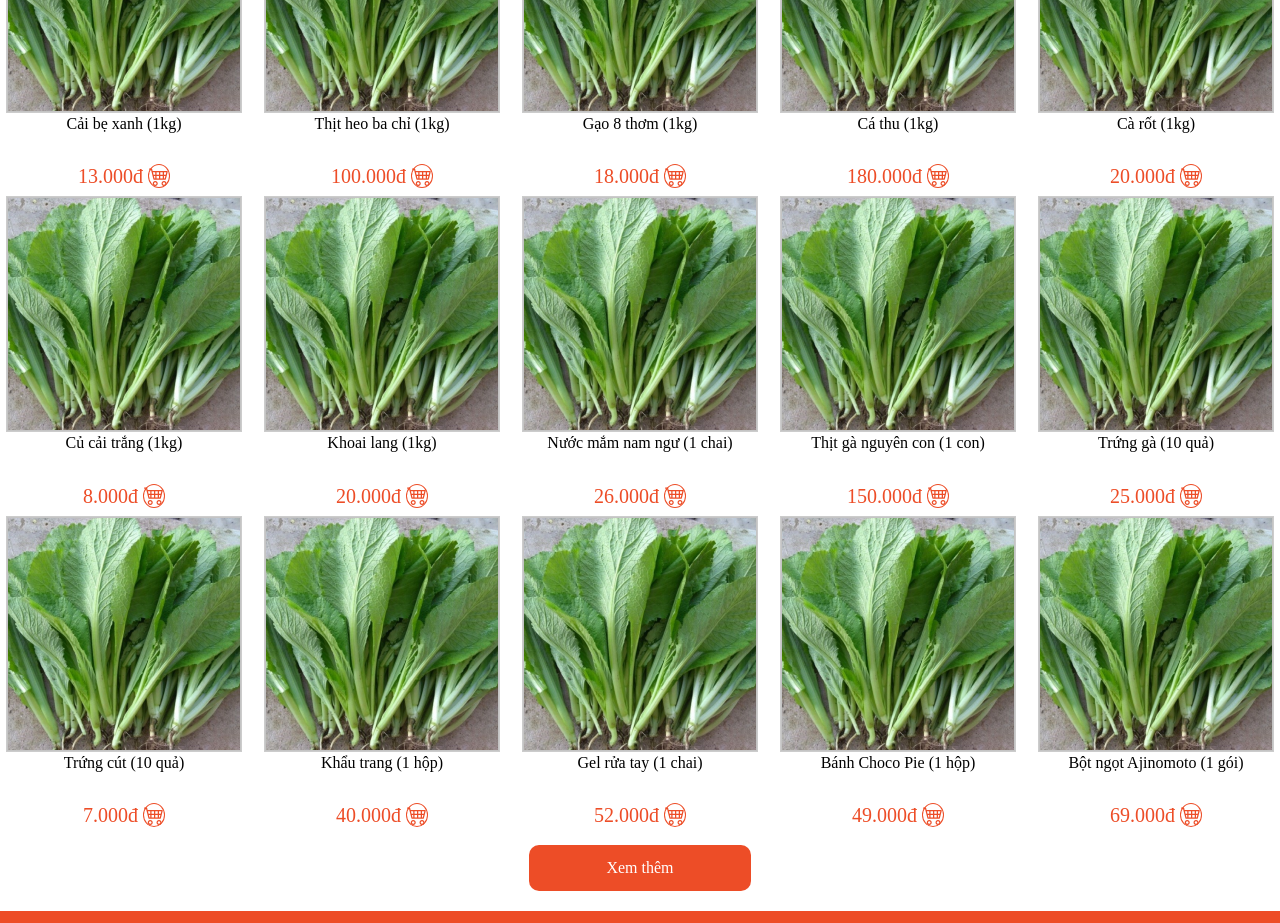
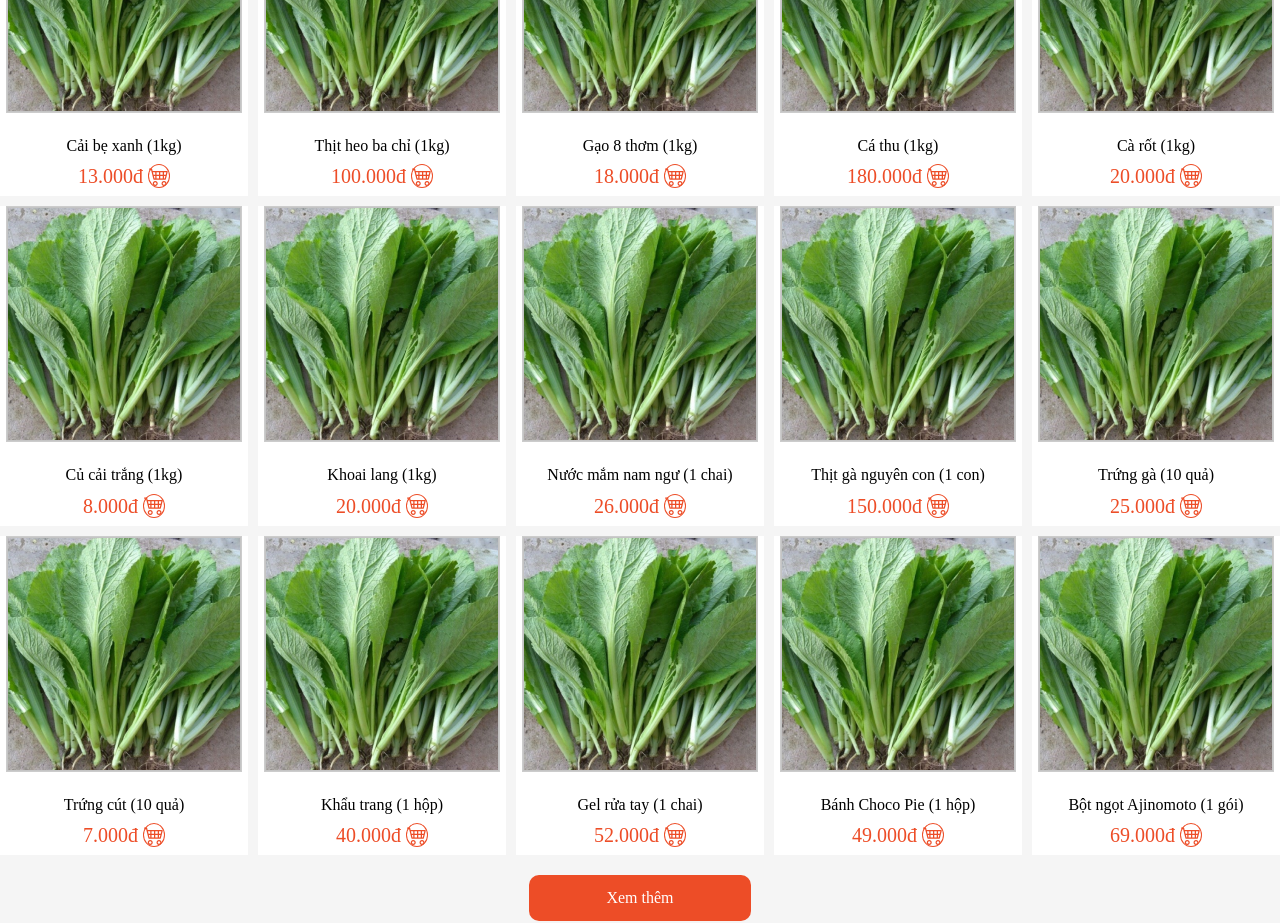
Before and after one commit to VPhu/helpee-ui, a website: page home-page/index.html in a window 1280 px wide. Shown: the part 1970-2893 px from the top of the page. Drawn offline with nearby package versions, Linux system fonts and the light colour scheme.

Commit message:
home-page

```diff
--- a/home-page/index.html
+++ b/home-page/index.html
@@ -107,92 +107,122 @@
       <div class="products-list">
         <div class="products-item">
           <img class="products-img" src="./assets/product1.png" alt="" />
+          <div class="products-container">
             <p class="products-name">Cải bẹ xanh (1kg)</p>
           <span class="products-price">13.000đ <i class="bi bi-cart4"></i></span>
+          </div>
         </div>
 
         <div class="products-item">
           <img class="products-img" src="./assets/product1.png" alt="" />
+          <div class="products-container">
             <p class="products-name">Thịt heo ba chỉ (1kg)</p>
           <span class="products-price">100.000đ <i class="bi bi-cart4"></i></span>
+          </div>
         </div>
 
         <div class="products-item">
           <img class="products-img" src="./assets/product1.png" alt="" />
+          <div class="products-container">
             <p class="products-name">Gạo 8 thơm (1kg)</p>
           <span class="products-price">18.000đ <i class="bi bi-cart4"></i></span>
+          </div>
         </div>
 
         <div class="products-item">
           <img class="products-img" src="./assets/product1.png" alt="" />
+          <div class="products-container">
             <p class="products-name">Cá thu (1kg)</p>
           <span class="products-price">180.000đ <i class="bi bi-cart4"></i></span>
+          </div>
         </div>
 
         <div class="products-item">
           <img class="products-img" src="./assets/product1.png" alt="" />
+          <div class="products-container">
             <p class="products-name">Cà rốt (1kg)</p>
           <span class="products-price">20.000đ <i class="bi bi-cart4"></i></span>
+          </div>
         </div>
 
         <div class="products-item">
           <img class="products-img" src="./assets/product1.png" alt="" />
+          <div class="products-container">
             <p class="products-name">Củ cải trắng (1kg)</p>
           <span class="products-price">8.000đ <i class="bi bi-cart4"></i></span>
+          </div>
         </div>
 
         <div class="products-item">
           <img class="products-img" src="./assets/product1.png" alt="" />
+          <div class="products-container">
             <p class="products-name">Khoai lang (1kg)</p>
           <span class="products-price">20.000đ <i class="bi bi-cart4"></i></span>
+          </div>
         </div>
 
         <div class="products-item">
           <img class="products-img" src="./assets/product1.png" alt="" />
+          <div class="products-container">
             <p class="products-name">Nước mắm nam ngư (1 chai)</p>
           <span class="products-price">26.000đ <i class="bi bi-cart4"></i></span>
+          </div>
         </div>
 
         <div class="products-item">
           <img class="products-img" src="./assets/product1.png" alt="" />
+          <div class="products-container">
             <p class="products-name">Thịt gà nguyên con (1 con)</p>
           <span class="products-price">150.000đ <i class="bi bi-cart4"></i></span>
+          </div>
         </div>
 
         <div class="products-item">
           <img class="products-img" src="./assets/product1.png" alt="" />
+          <div class="products-container">
             <p class="products-name">Trứng gà (10 quả)</p>
           <span class="products-price">25.000đ <i class="bi bi-cart4"></i></span>
+          </div>
         </div>
 
         <div class="products-item">
           <img class="products-img" src="./assets/product1.png" alt="" />
+          <div class="products-container">
             <p class="products-name">Trứng cút (10 quả)</p>
           <span class="products-price">7.000đ <i class="bi bi-cart4"></i></span>
+          </div>
         </div>
 
         <div class="products-item">
           <img class="products-img" src="./assets/product1.png" alt="" />
+          <div class="products-container">
             <p class="products-name">Khẩu trang (1 hộp)</p>
           <span class="products-price">40.000đ <i class="bi bi-cart4"></i></span>
+          </div>
         </div>
 
         <div class="products-item">
           <img class="products-img" src="./assets/product1.png" alt="" />
+          <div class="products-container">
             <p class="products-name">Gel rửa tay (1 chai)</p>
           <span class="products-price">52.000đ <i class="bi bi-cart4"></i></span>
+          </div>
         </div>
 
         <div class="products-item">
           <img class="products-img" src="./assets/product1.png" alt="" />
+          <div class="products-container">
             <p class="products-name">Bánh Choco Pie (1 hộp)</p>
           <span class="products-price">49.000đ <i class="bi bi-cart4"></i></span>
+          </div>
         </div>
 
         <div class="products-item">
           <img class="products-img" src="./assets/product1.png" alt="" />
+          <div class="products-container">
             <p class="products-name">Bột ngọt Ajinomoto (1 gói)</p>
           <span class="products-price">69.000đ <i class="bi bi-cart4"></i></span>
+          </div>
         </div>
       </div>
 
--- a/home-page/style.css
+++ b/home-page/style.css
@@ -5,6 +5,8 @@
   --color-green-light: #4caf50;
   --color-gray-light: #ccc;
   --color-gray: #808080;
+--color-white-gray-bgr: #f5f5f5;
+
 
 }
 
@@ -140,10 +142,8 @@ table {
   border-spacing: 0;
 }
 
-
 .main-product {
   padding: 15px;
-  background: var(--color-white);
   margin: 10px 0;
   border-radius: 5px;
 }
@@ -152,6 +152,8 @@ table {
   margin: 0 auto;
   width: 100%;
   max-width: 1290px;
+  background: var(--color-white-gray-bgr);
+
 }
 
 .banner-2 {
@@ -161,6 +163,7 @@ table {
   font-size: 23px;
 
 }
+
 #banner-2 {
   margin: 10px 0;
 }
@@ -226,6 +229,7 @@ table {
   flex-direction: column;
   box-sizing: border-box;
 }
+
 .top-search-name {
   color: var(--color-orange);
   padding-top: 10px;
@@ -251,9 +255,12 @@ table {
 .products-img {
   border: 1px solid var(--color-gray-light);
 }
-
+.products-container {
+  padding: 10px;
+}
 .products-name {
-  height: 50px;
+  line-height: 30px;
+  padding: 5px;
 }
 
 .bi-cart4 {
```
Lines whose indentation alone changed are shown as unchanged.
